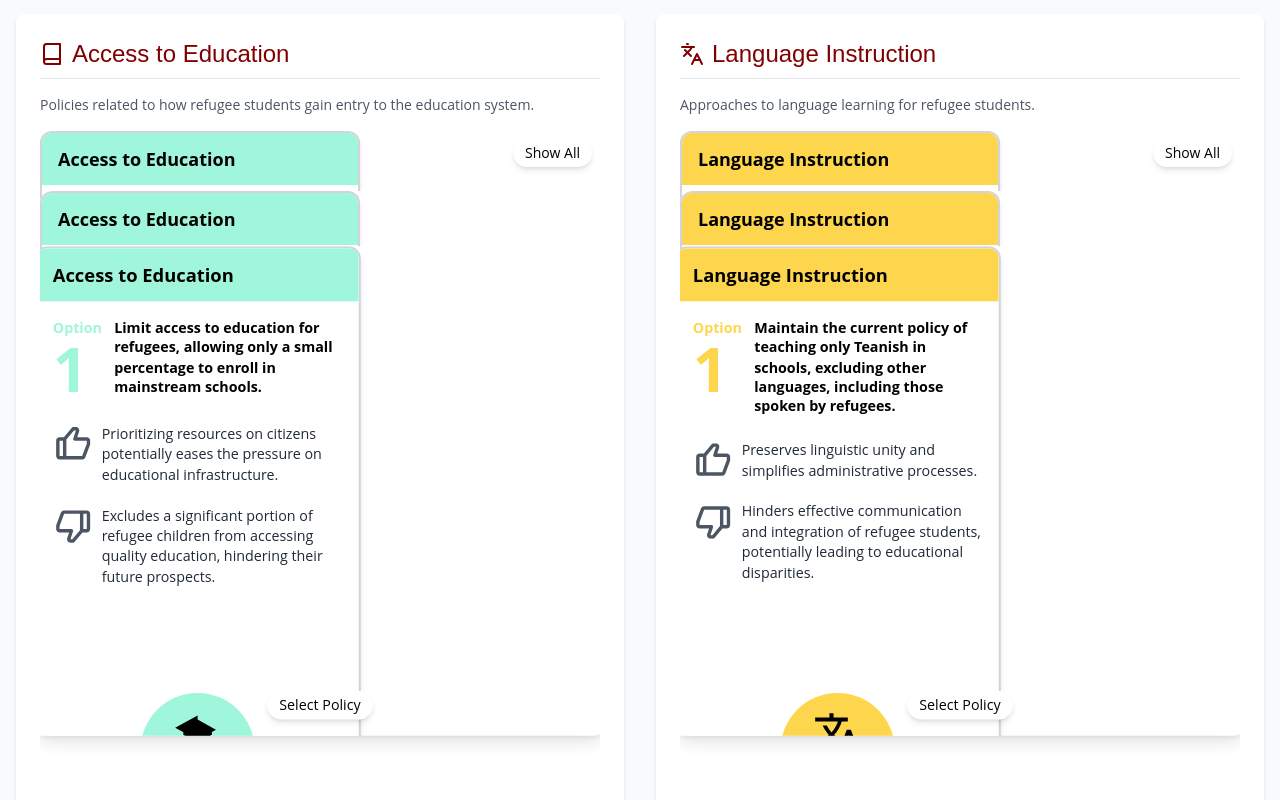
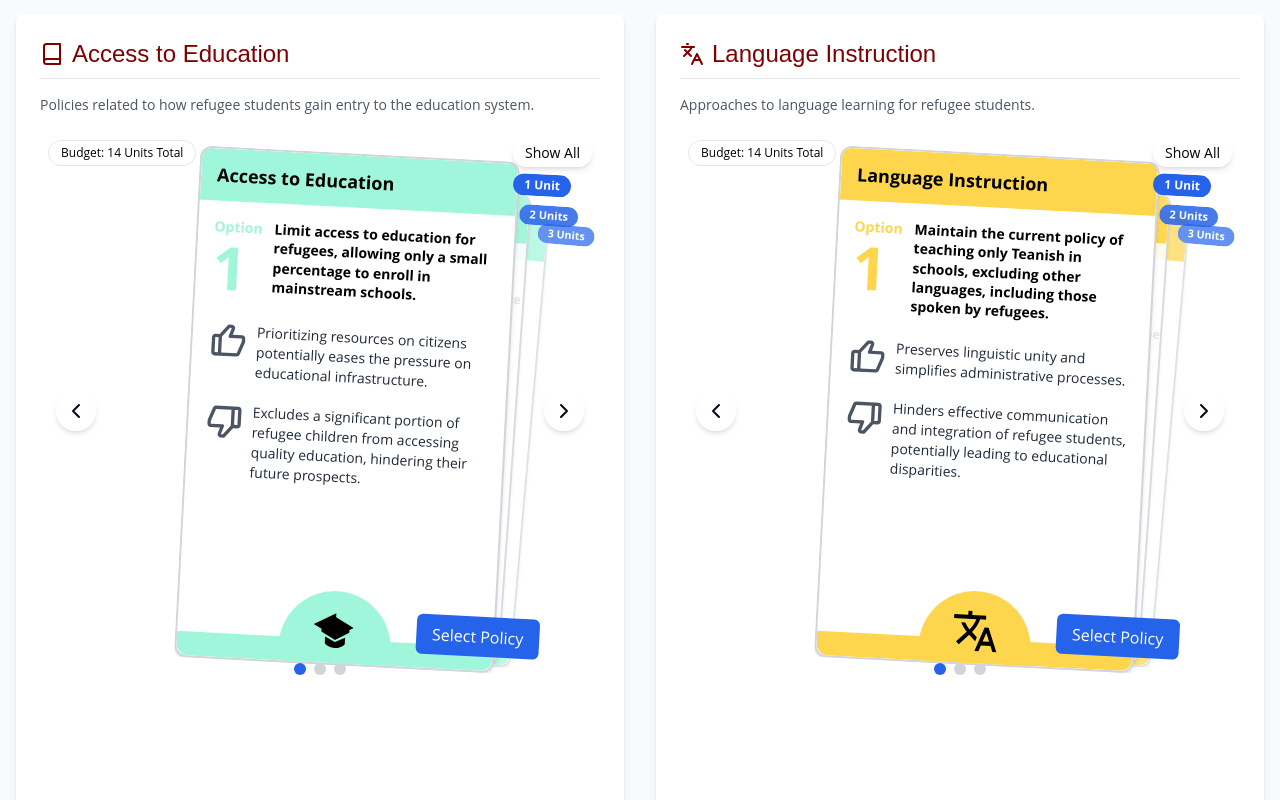
Before and after one commit to SankrityaT/bean-refugee-challenge-next, a Next.js app: page /policy-selection in a window 1280 px wide. Shown: the part 1180-1980 px from the top of the page. Built offline with nearby package versions, Linux system fonts and the light colour scheme.

Commit message:
policy cards fix final

```diff
--- a/package.json
+++ b/package.json
@@ -42,6 +42,7 @@
     "class-variance-authority": "^0.7.0",
     "clsx": "^2.1.0",
     "dotenv": "^16.5.0",
+    "framer-motion": "^12.7.3",
     "lucide-react": "^0.363.0",
     "next": "^15.3.0",
     "next-themes": "^0.3.0",
--- a/src/components/ui/StackedPolicyCards.tsx
+++ b/src/components/ui/StackedPolicyCards.tsx
@@ -1,7 +1,11 @@
 'use client';
 
-import React, { useState } from 'react';
+import React, { useState, useRef, useEffect, TouchEvent } from 'react';
 import PolicyCard from './PolicyCard';
+import { Button } from "@/components/ui/button";
+import { motion, AnimatePresence } from "framer-motion";
+import { Badge } from "@/components/ui/badge";
+import { ChevronLeft, ChevronRight } from 'lucide-react';
 
 interface StackedPolicyCardsProps {
   policies: any[];
@@ -20,6 +24,30 @@ const StackedPolicyCards: React.FC<StackedPolicyCardsProps> = ({
 }) => {
   const [activeIndex, setActiveIndex] = useState(0);
   const [showAll, setShowAll] = useState(false);
+  const containerRef = useRef<HTMLDivElement>(null);
+  const [containerHeight, setContainerHeight] = useState(0);
+
+  // Touch handling state
+  const [touchStart, setTouchStart] = useState<number | null>(null);
+  const [touchEnd, setTouchEnd] = useState<number | null>(null);
+
+  // Minimum swipe distance (in px)
+  const minSwipeDistance = 50;
+
+  // Update container height on mount and window resize
+  useEffect(() => {
+    const updateHeight = () => {
+      if (containerRef.current) {
+        // Use a percentage of viewport height that works well on mobile
+        const height = Math.min(window.innerHeight * 0.7, 600);
+        setContainerHeight(height);
+      }
+    };
+
+    updateHeight();
+    window.addEventListener('resize', updateHeight);
+    return () => window.removeEventListener('resize', updateHeight);
+  }, []);
 
   // Toggle between stacked view and grid view
   const toggleView = () => {
@@ -31,192 +59,232 @@ const StackedPolicyCards: React.FC<StackedPolicyCardsProps> = ({
     setActiveIndex(index);
   };
 
+  // Handle policy selection
+  const handleSelectPolicy = (policyId: string, policyTier: number) => {
+    onSelectPolicy(policyId, policyTier);
+  };
+
+  // Navigate to previous card
+  const goToPrevious = () => {
+    setActiveIndex(prev => (prev > 0 ? prev - 1 : policies.length - 1));
+  };
+
+  // Navigate to next card
+  const goToNext = () => {
+    setActiveIndex(prev => (prev < policies.length - 1 ? prev + 1 : 0));
+  };
+
+  // Touch event handlers for swipe
+  const onTouchStart = (e: TouchEvent) => {
+    setTouchEnd(null);
+    setTouchStart(e.targetTouches[0].clientX);
+  };
+
+  const onTouchMove = (e: TouchEvent) => {
+    setTouchEnd(e.targetTouches[0].clientX);
+  };
+
+  const onTouchEnd = () => {
+    if (!touchStart || !touchEnd) return;
+
+    const distance = touchStart - touchEnd;
+    const isLeftSwipe = distance > minSwipeDistance;
+    const isRightSwipe = distance < -minSwipeDistance;
+
+    if (isLeftSwipe) {
+      goToNext();
+    } else if (isRightSwipe) {
+      goToPrevious();
+    }
+  };
+
   return (
-    <div className="relative h-full">
+    <div
+      className="relative w-full"
+      ref={containerRef}
+      style={{ height: containerHeight }}
+      onTouchStart={onTouchStart}
+      onTouchMove={onTouchMove}
+      onTouchEnd={onTouchEnd}
+    >
       {/* View toggle button */}
       <button
         onClick={toggleView}
-        className="absolute top-2 right-2 z-50 bg-white text-black px-3 py-1 rounded-full text-sm font-medium shadow-md hover:bg-gray-100 transition-all"
+        className="absolute top-2 right-2 z-50 bg-white/90 text-black px-3 py-1 rounded-full text-sm font-medium shadow-md hover:bg-white transition-all"
       >
         {showAll ? 'Stack Cards' : 'Show All'}
       </button>
 
       {showAll ? (
-        // Grid view - all cards visible with fixed heights
-        <div className="grid grid-cols-1 gap-6 overflow-y-auto pr-1 pb-4" style={{ maxHeight: '100%' }}>
+        // Grid view - all cards visible with scrollable container
+        <div className="grid grid-cols-1 gap-6 overflow-y-auto p-4"
+             style={{ maxHeight: '100%', paddingBottom: '2rem' }}>
           {policies.map((policy, index) => (
-            <div key={policy.id} className="transform transition-all duration-300 mb-10">
+            <div key={policy.id} className="transform transition-all duration-300">
               <div className="relative">
+                {/* Tier badge - moved to top right */}
+                <div className="absolute top-2 right-2 z-20">
+                  <Badge className="bg-primary text-white font-bold">
+                    {policy.tier} {policy.tier === 1 ? 'Unit' : 'Units'}
+                  </Badge>
+                </div>
+
                 <PolicyCard
                   id={policy.id}
                   title={policy.title}
                   description={policy.description}
                   impact={policy.impact}
                   tier={policy.tier}
+                  cost={policy.cost}
                   icon={areaIcon}
                   category={areaId}
                   isSelected={selectedPolicies.includes(policy.id)}
-                  onClick={() => {}}
+                  onClick={() => handleCardClick(index)}
                 />
-                {/* Select Policy button styled like the Show All button */}
-                <div
-                  className="absolute bottom-4 left-1/2 transform -translate-x-1/2 bg-white text-black px-3 py-1 rounded-full text-sm font-medium shadow-md hover:bg-gray-100 transition-all cursor-pointer"
-                  onClick={() => onSelectPolicy(policy.id, policy.tier)}
+                <div className="absolute bottom-4 right-4 z-10">
+                  <Button
+                    onClick={(e) => {
+                      e.stopPropagation();
+                      handleSelectPolicy(policy.id, policy.tier);
+                    }}
+                    className="bg-primary hover:bg-primary/90 text-white"
                   >
-                  <span>Select Policy</span>
+                    {selectedPolicies.includes(policy.id) ? 'Deselect Policy' : 'Select Policy'}
+                  </Button>
                 </div>
               </div>
             </div>
           ))}
         </div>
       ) : (
-        // Apple Wallet style stacked view with improved positioning
-        <div className="relative w-full h-full overflow-hidden bg-transparent">
-          {/* Container with proper height to contain all cards */}
-          <div className="relative w-full h-[35rem] mt-[120px]">
-            {/* Stack cards with Apple Wallet style offsets */}
-            <div className="relative w-full h-full overflow-visible">
-              {/* Option 3 - Top card */}
-              {policies.length > 2 && (
-                <div
-                  key={policies[2].id}
-                  className="absolute inset-x-0 transition-all duration-300 ease-in-out shadow-lg cursor-pointer bg-white"
+        // Stacked view - cards stacked with active card on top
+        <div className="relative h-full flex items-center justify-center overflow-hidden">
+          {/* Left navigation arrow for desktop */}
+          <button
+            onClick={goToPrevious}
+            className="absolute left-1 md:left-4 z-40 bg-white/80 rounded-full p-1 md:p-2 shadow-md hidden md:block"
+            aria-label="Previous card"
+          >
+            <ChevronLeft className="h-5 w-5 md:h-6 md:w-6" />
+          </button>
+
+          {/* Right navigation arrow for desktop */}
+          <button
+            onClick={goToNext}
+            className="absolute right-1 md:right-4 z-40 bg-white/80 rounded-full p-1 md:p-2 shadow-md hidden md:block"
+            aria-label="Next card"
+          >
+            <ChevronRight className="h-5 w-5 md:h-6 md:w-6" />
+          </button>
+
+          <AnimatePresence>
+            {policies.map((policy, index) => {
+              // Calculate offset for stacked appearance
+              const isActive = index === activeIndex;
+              const zIndex = policies.length - Math.abs(activeIndex - index);
+
+              // Adjust rotation and offset for better mobile display
+              // Reduce rotation angle for better readability on small screens
+              const rotation = index < activeIndex
+                ? -3 + (index - activeIndex) * 1
+                : 3 + (index - activeIndex) * 1;
+
+              // Adjust x-offset to ensure cards are fully visible on mobile
+              // Use percentage-based offsets for better responsiveness
+              const xOffset = index < activeIndex
+                ? `-${15 + (activeIndex - index) * 5}%`
+                : `${15 + (index - activeIndex) * 5}%`;
+
+              // Reduce y-offset for mobile
+              const yOffset = Math.abs(index - activeIndex) * 10;
+
+              return (
+                <motion.div
+                  key={policy.id}
+                  className="absolute cursor-pointer"
+                  initial={{ scale: 0.9, opacity: 0 }}
+                  animate={{
+                    scale: isActive ? 1 : 0.95 - Math.abs(activeIndex - index) * 0.03,
+                    opacity: 1 - Math.abs(activeIndex - index) * 0.15,
+                    rotateZ: rotation,
+                    x: xOffset,
+                    y: yOffset,
+                    zIndex
+                  }}
+                  transition={{ duration: 0.3 }}
                   style={{
-                    top: '-120px',
-                    height: policies[2].id.includes('psychosocial') ? '32rem' :
-                           policies[2].id.includes('certification') ? '38rem' : '30rem',
-                    zIndex: activeIndex === 2 ? 40 : 10,
-                    borderRadius: '12px',
-                    transform: activeIndex === 2 ? 'scale(1.02)' : 'scale(1)',
+                    zIndex,
+                    width: '85%', // Reduced width to ensure cards are fully visible
+                    maxWidth: '380px',
+                    pointerEvents: 'auto' // Ensure all cards are clickable
                   }}
-                  onClick={() => {
-                    handleCardClick(2);
-                  }}
+                  onClick={() => handleCardClick(index)}
                 >
+                  <div className="relative">
+                    {/* Tier badge - moved to top right */}
+                    <div className="absolute top-2 right-2 z-20">
+                      <Badge className="bg-primary text-white font-bold">
+                        {policy.tier} {policy.tier === 1 ? 'Unit' : 'Units'}
+                      </Badge>
+                    </div>
+
                     <PolicyCard
-                    id={policies[2].id}
-                    title={policies[2].title}
-                    description={policies[2].description}
-                    impact={policies[2].impact}
-                    tier={policies[2].tier}
+                      id={policy.id}
+                      title={policy.title}
+                      description={policy.description}
+                      impact={policy.impact}
+                      tier={policy.tier}
+                      cost={policy.cost}
                       icon={areaIcon}
                       category={areaId}
-                    isSelected={selectedPolicies.includes(policies[2].id)}
-                    onClick={() => handleCardClick(2)}
+                      isSelected={selectedPolicies.includes(policy.id)}
+                      onClick={() => {}} // Handled by parent div
                     />
-                  {activeIndex === 2 && (
-                    <div
-                      className="absolute bottom-4 left-1/2 transform -translate-x-1/2 bg-white text-black px-3 py-1 rounded-full text-sm font-medium shadow-md hover:bg-gray-100 transition-all z-40 cursor-pointer"
+
+                    {isActive && (
+                      <div className="absolute bottom-4 right-4 z-10">
+                        <Button
                           onClick={(e) => {
                             e.stopPropagation();
-                        onSelectPolicy(policies[2].id, policies[2].tier);
+                            handleSelectPolicy(policy.id, policy.tier);
                           }}
+                          className="bg-primary hover:bg-primary/90 text-white text-sm md:text-base px-2 md:px-4 py-1 md:py-2"
                         >
-                      <span>Select Policy</span>
+                          {selectedPolicies.includes(policy.id) ? 'Deselect' : 'Select Policy'}
+                        </Button>
                       </div>
                     )}
                   </div>
-              )}
+                </motion.div>
+              );
+            })}
+          </AnimatePresence>
 
-              {/* Option 2 - Middle card */}
-              {policies.length > 1 && (
-                <div
-                  key={policies[1].id}
-                  className="absolute inset-x-0 transition-all duration-300 ease-in-out shadow-lg cursor-pointer bg-white"
-                  style={{
-                    top: '-60px',
-                    height: policies[1].id.includes('psychosocial') ? '32rem' :
-                           policies[1].id.includes('certification') ? '46rem' : '30rem',
-                    zIndex: activeIndex === 1 ? 40 : 20,
-                    borderRadius: '12px',
-                    transform: activeIndex === 1 ? 'scale(1.02)' : 'scale(1)',
-                    overflow: policies[1].id.includes('certification') ? 'visible' : 'hidden'
-                  }}
-                  onClick={() => {
-                    handleCardClick(1);
-                  }}
-                >
-                  <PolicyCard
-                    id={policies[1].id}
-                    title={policies[1].title}
-                    description={policies[1].description}
-                    impact={policies[1].impact}
-                    tier={policies[1].tier}
-                    icon={areaIcon}
-                    category={areaId}
-                    isSelected={selectedPolicies.includes(policies[1].id)}
-                    onClick={() => handleCardClick(1)}
+          {/* Mobile-friendly card navigation dots */}
+          <div className="absolute bottom-4 left-0 right-0 flex justify-center gap-2 z-50">
+            {policies.map((_, index) => (
+              <button
+                key={index}
+                className={`w-3 h-3 rounded-full ${
+                  index === activeIndex ? 'bg-primary' : 'bg-gray-300'
+                }`}
+                onClick={() => handleCardClick(index)}
+                aria-label={`Go to card ${index + 1}`}
               />
+            ))}
+          </div>
 
-                  {/* Special case for Option 2 certification cards */}
-                  {activeIndex === 1 && (
-                    <>
-                      {policies[1].id.includes('certification') ? (
-                        <button
-                          className="absolute left-1/2 transform -translate-x-1/2 bg-white text-black px-3 py-1 rounded-full text-sm font-medium shadow-md hover:bg-gray-100 transition-all z-[9999] cursor-pointer"
-                          style={{ bottom: '-30px' }}
-                          onClick={(e) => {
-                            e.stopPropagation();
-                            onSelectPolicy(policies[1].id, policies[1].tier);
-                          }}
-                        >
-                          Select Policy
-                        </button>
-                      ) : (
-                        <div
-                          className="absolute bottom-4 left-1/2 transform -translate-x-1/2 bg-white text-black px-3 py-1 rounded-full text-sm font-medium shadow-md hover:bg-gray-100 transition-all z-50 cursor-pointer"
-                          onClick={(e) => {
-                            e.stopPropagation();
-                            onSelectPolicy(policies[1].id, policies[1].tier);
-                          }}
-                        >
-                          <span>Select Policy</span>
+          {/* Budget reminder */}
+          <div className="absolute top-2 left-2 z-50">
+            <Badge variant="outline" className="bg-white/90 text-black font-medium px-3 py-1">
+              Budget: 14 Units Total
+            </Badge>
           </div>
-                      )}
-                    </>
-                  )}
-                </div>
-              )}
 
-              {/* Option 1 - Bottom card */}
-              <div
-                key={policies[0].id}
-                className="absolute inset-x-0 transition-all duration-300 ease-in-out shadow-lg cursor-pointer bg-white"
-                style={{
-                  top: '0px',
-                  height: policies[0].id.includes('psychosocial') ? '32rem' :
-                         policies[0].id.includes('certification') ? '38rem' : '30rem',
-                  zIndex: activeIndex === 0 ? 40 : 30,
-                  borderRadius: '12px',
-                  transform: activeIndex === 0 ? 'scale(1.02)' : 'scale(1)',
-                }}
-                onClick={() => {
-                  handleCardClick(0);
-                }}
-              >
-                <PolicyCard
-                  id={policies[0].id}
-                  title={policies[0].title}
-                  description={policies[0].description}
-                  impact={policies[0].impact}
-                  tier={policies[0].tier}
-                  icon={areaIcon}
-                  category={areaId}
-                  isSelected={selectedPolicies.includes(policies[0].id)}
-                  onClick={() => handleCardClick(0)}
-                />
-                {activeIndex === 0 && (
-                  <div
-                    className="absolute bottom-4 left-1/2 transform -translate-x-1/2 bg-white text-black px-3 py-1 rounded-full text-sm font-medium shadow-md hover:bg-gray-100 transition-all z-40 cursor-pointer"
-                    onClick={(e) => {
-                      e.stopPropagation();
-                      onSelectPolicy(policies[0].id, policies[0].tier);
-                    }}
-                  >
-                    <span>Select Policy</span>
-                  </div>
-                )}
-              </div>
+          {/* Mobile swipe indicator - only shown initially */}
+          <div className="absolute bottom-12 left-0 right-0 flex justify-center z-40 md:hidden">
+            <div className="bg-white/80 text-xs text-gray-600 px-2 py-1 rounded-full">
+              Swipe to navigate cards
             </div>
           </div>
         </div>
```
Also changed, not shown: 1 other file (tests, documents, lock files or other folders). Lines whose indentation alone changed are shown as unchanged.
